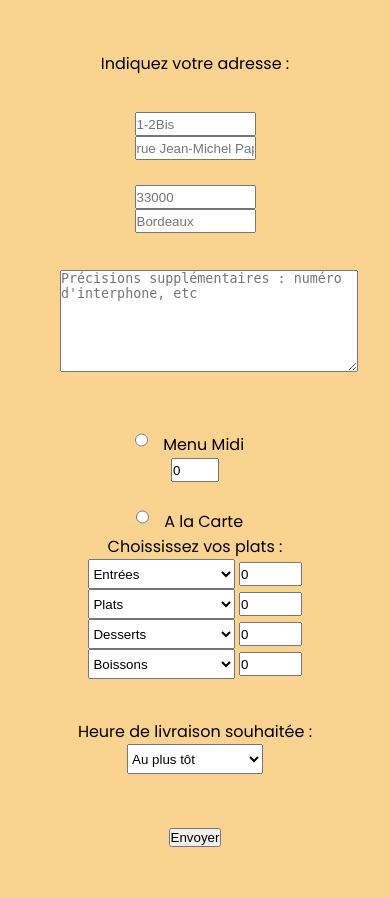
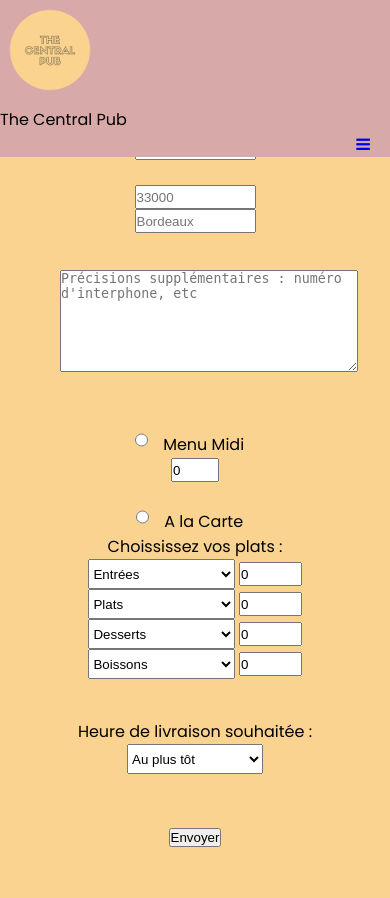
Before and after one commit to Bourricote/projet1_php, a PHP site: page /page2.html in a window 390 px wide. Shown: the top 898 px of the page. Run offline with PHP 8.4, Linux system fonts and the light colour scheme.

Commit message:
ajout menu burger responsive et navbar page 2

```diff
--- a/page2.html
+++ b/page2.html
@@ -8,13 +8,32 @@
         <meta name="description" content="Présentation d'un pub mythique de Bordeaux !">
         <meta name="viewport" content="width=device-width, initial-scale=1.0">
         <link rel="stylesheet" href="style.css">
+        <!-- Load an icon library to show a hamburger menu (bars) on small screens -->
+        <link rel="stylesheet" href="https://cdnjs.cloudflare.com/ajax/libs/font-awesome/4.7.0/css/font-awesome.min.css">
         <title>The Central Pub</title>
     </head>
 
     <body class="page-2">
-        <nav>
+        <header>
 
-        </nav>
+
+
+            <nav class="navbar" id="myTopnav">
+
+                <img class="logo" src="Images/logo.png" title="Resto" alt="Logo de Paul">
+                <p>The Central Pub</p>
+                <a href="#all-card">Menu</a>
+                <a href="#all-card">Carte</a>
+                <a href="./index.html#booking">Réservation</a>
+                <a href="page2.html">Livraison</a>
+                <a href="javascript:void(0);" class="icon" onclick="burgerResponsive()">
+                    <i class="fa fa-bars"></i>
+                </a>
+
+            </nav>
+
+
+        </header>
 
 
 
@@ -104,7 +123,7 @@
                 <p>7 Quai des Queyries</p>
                 <p>33800 Bordeaux</p>
                 <p>05 57 80 38 00</p>
-                <a href="#booking">Formulaire de réservation</a>
+                <a href="./index.html#booking">Formulaire de réservation</a>
                 <a href="./page2.html" target="_blank">Formulaire de livraison</a>
             </div>
             <div class="div_img_footer">
--- a/script.js
+++ b/script.js
@@ -2,3 +2,12 @@ function confirm() {
     const message = 'Commande validée, retour à la page 1';
     alert(message);
 }
+
+function burgerResponsive() {
+    var x = document.getElementById("myTopnav");
+    if (x.className === "navbar") {
+        x.className += " responsive";
+    } else {
+        x.className = "navbar";
+    }
+}
--- a/style.css
+++ b/style.css
@@ -17,36 +17,16 @@ body{
   position: fixed;
   z-index: 4;
   width: 100%;
-  height: 80px;
-  line-height: 80px;
-  padding-right: 50px;
-  padding-right: 50px;
-  background-color: rgb(216, 169, 169)
+  background-color: rgb(216, 169, 169);
+  display: flex;
 }
 
-.topbar .logo {
-  float: left;
-  left: 0px;
-  margin-right: 200px;
-  margin-left: 0px;
+.logo {
+  width: 100px;
 }
 
 .navbar a {
   padding: 0 20px;
-}
-
-
-.topbar nav {
-  float: left;
-  right:20px;
-}
-
-.topbar .navbar {
-  float : left;
-}
-
-.navbar{
-  display: flex;
 }
 
 /* Dominique : Fin NavBar*/
@@ -346,6 +326,42 @@ footer{
 
 /* Fin de la section d'Adrien - Page 2 */
 
+/* debut menu burger */
+
+/* Hide the link that should open and close the navbar on small screens */
+.navbar .icon {
+  display: none;
+}
+
+/* When the screen is less than 600 pixels wide, hide all links, except for the first one ("Home"). Show the link that contains should open and close the navbar (.icon) */
+@media screen and (max-width: 600px) {
+  .navbar a:not(:first-child) {display: none;}
+  .navbar a.icon {
+    float: right;
+    display: block;
+  }
+  .navbar{
+    display: inline-block;
+  }
+}
+
+/* The "responsive" class is added to the navbar with JavaScript when the user clicks on the icon. This class makes the navbar look good on small screens (display the links vertically instead of horizontally) */
+@media screen and (max-width: 600px) {
+  .navbar.responsive {position: relative;}
+  .navbar.responsive a.icon {
+    position: absolute;
+    right: 0;
+    top: 0;
+  }
+  .navbar.responsive a {
+    float: none;
+    display: block;
+    text-align: left;
+  }
+}
+/* end test burger*/
+
+
 @media (max-width: 1050px){
     /*Section Paul / Articles - Card*/
     .card{
```
Also changed, not shown: index.html (+16 -17 lines).
